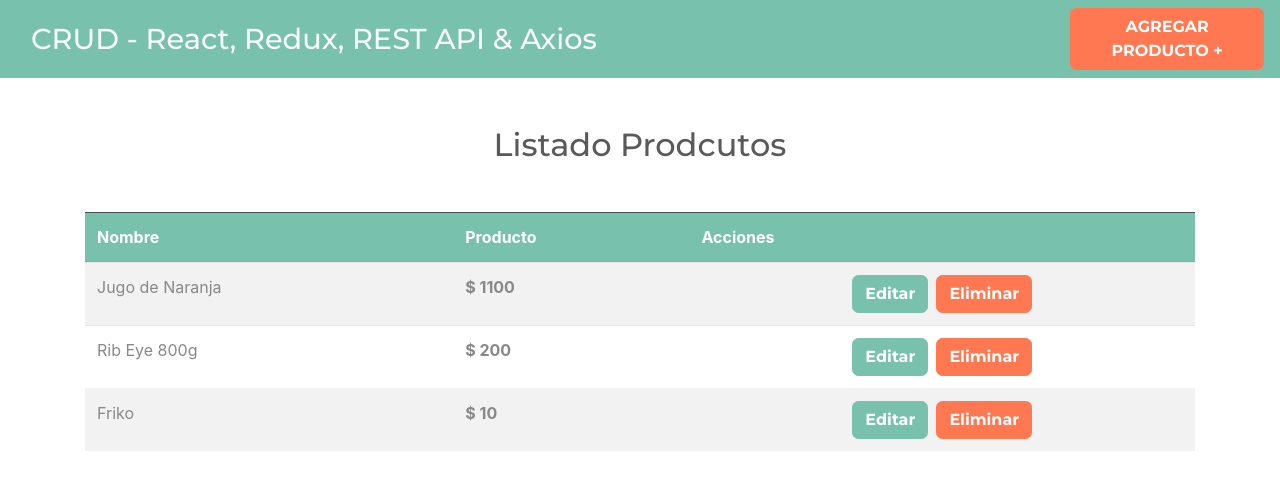
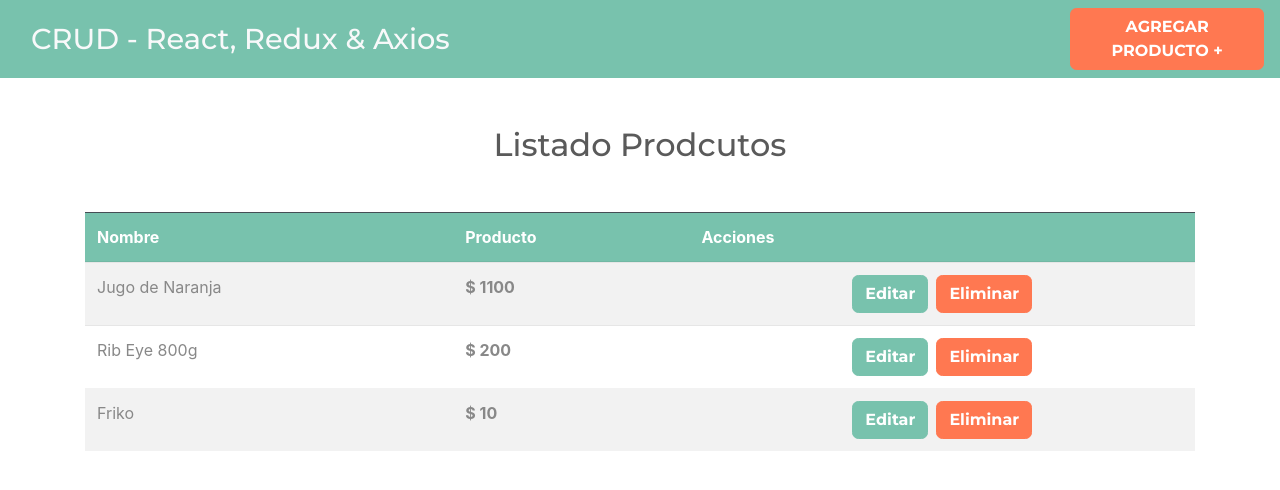
Before and after one commit to AragonMoreyraSaulRenato/crud-react-redux, a React (Create React App) app: page / in a window 1280 px wide. Shown: the top 490 px of the page. Built offline with nearby package versions, Linux system fonts and the light colour scheme; data requests are answered from the project's data file.

Commit message:
test user

```diff
--- a/src/components/Header.jsx
+++ b/src/components/Header.jsx
@@ -6,7 +6,7 @@ export default function Header() {
 			<div className="container">
 				<h1>
 					<Link to="/" className="text-light">
-						CRUD - React, Redux, REST API & Axios
+						CRUD - React, Redux & Axios
 					</Link>
 				</h1>
 			</div>
```
